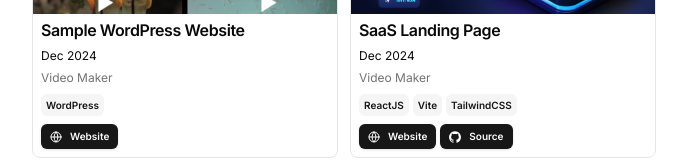
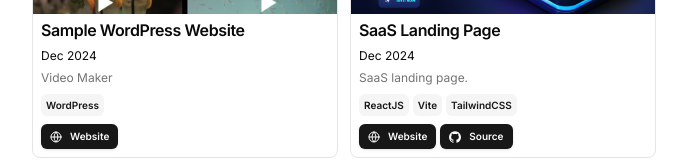
Before and after one commit to 0xshariq/portfolio-website, a Next.js app: page / in a window 1280 px wide. Shown: the part 1719-1879 px from the top of the page, without its empty margins (296-983 px from the left). Built offline with nearby package versions, Linux system fonts and the light colour scheme.

Commit message:
minor change

```diff
--- a/src/data/resume.tsx
+++ b/src/data/resume.tsx
@@ -210,7 +210,7 @@ export const DATA = {
       dates: "Dec 2024",
       active: true,
       description:
-        "Video Maker",
+        "SaaS landing page.",
       technologies: [
         "ReactJS",
         "Vite",
```
